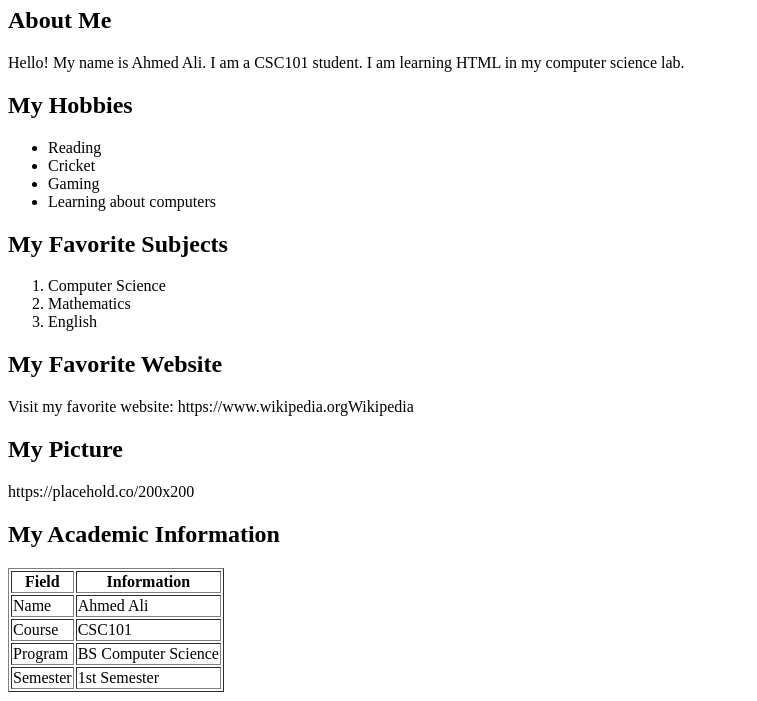
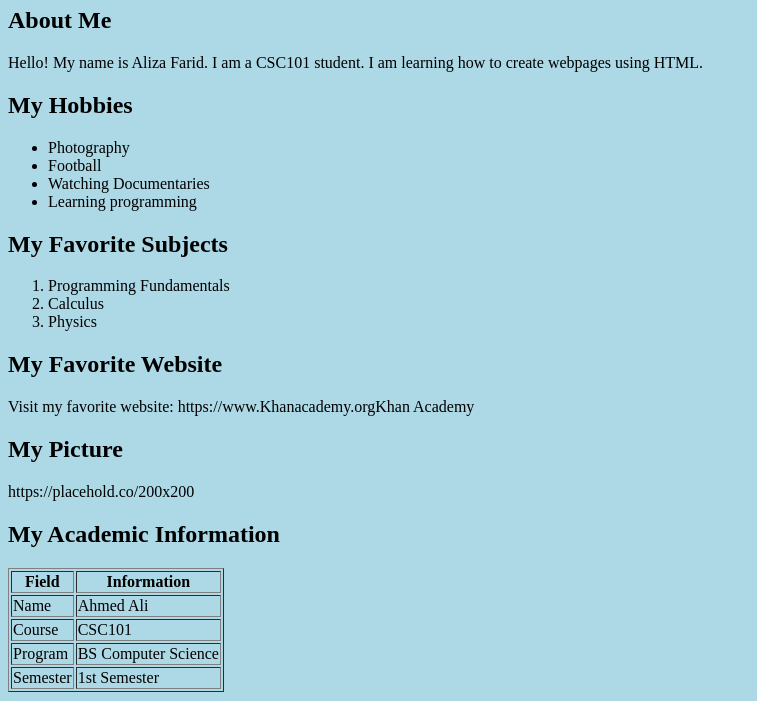
Before and after one commit to AlizaFarid/my-first-html-page, a plain HTML site: page index.html in a window 1280 px wide. Shown: the part 99-800 px from the top of the page, without its empty margins (0-757 px from the left). Drawn offline with Linux system fonts and the light colour scheme.

Commit message:
Update index.html

```diff
--- a/index.html
+++ b/index.html
@@ -3,27 +3,27 @@
 <head>
     <title>My First HTML Page</title>
 </head>
-<body>
-    <h1>My Personal Profile</h1>
+<body style="background-color: lightblue;">
+    <h1 style="color: darkblue;">My Personal Profile</h1>
     <h2>About Me</h2>
-    <p>Hello! My name is Ahmed Ali. I am a CSC101 student. I am learning HTML in my computer science lab.</p>
+    <p>Hello! My name is Aliza Farid. I am a CSC101 student. I am learning how to create webpages using HTML.</p>
     <h2>My Hobbies</h2>
     <ul>
-        <li>Reading</li>
-        <li>Cricket</li>
-        <li>Gaming</li>
-        <li>Learning about computers</li>
+        <li>Photography</li>
+        <li>Football</li>
+        <li>Watching Documentaries</li>
+        <li>Learning programming</li>
     </ul>
     <h2>My Favorite Subjects</h2>
     <ol>
-        <li>Computer Science</li>
-        <li>Mathematics</li>
-        <li>English</li>
+        <li>Programming Fundamentals</li0>
+        <li>Calculus</li>
+        <li>Physics</li>
     </ol>
     <h2>My Favorite Website</h2>
     <p>
         Visit my favorite website:
-        https://www.wikipedia.orgWikipedia</a>
+        https://www.Khanacademy.orgKhan Academy</a>
     </p>
     <h2>My Picture</h2>
     https://placehold.co/200x200
```
